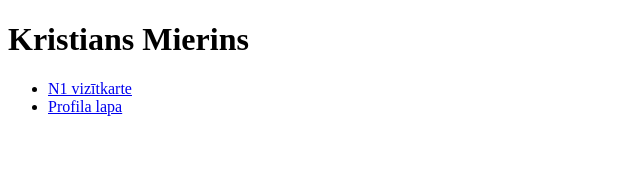
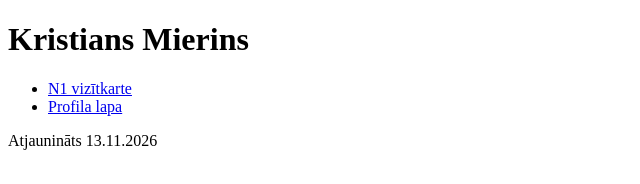
Before and after one commit to krist195/web-portfolio, a plain HTML site: page index.html in a window 1280 px wide. Shown: the whole page, without its empty margins (0-640 px from the left). Drawn offline with Linux system fonts and the light colour scheme.

Commit message:
Pievieno atjaunināšanas datumu

```diff
--- a/index.html
+++ b/index.html
@@ -11,5 +11,8 @@
         <li><a href="vizitkarte/index.html">N1 vizītkarte</a></li>
         <li><a href="profils/index.html">Profila lapa</a></li>
     </ul>
+    <footer>
+        <p>Atjaunināts 13.11.2026</p>
+    </footer>
 </body>
 </html>
```
